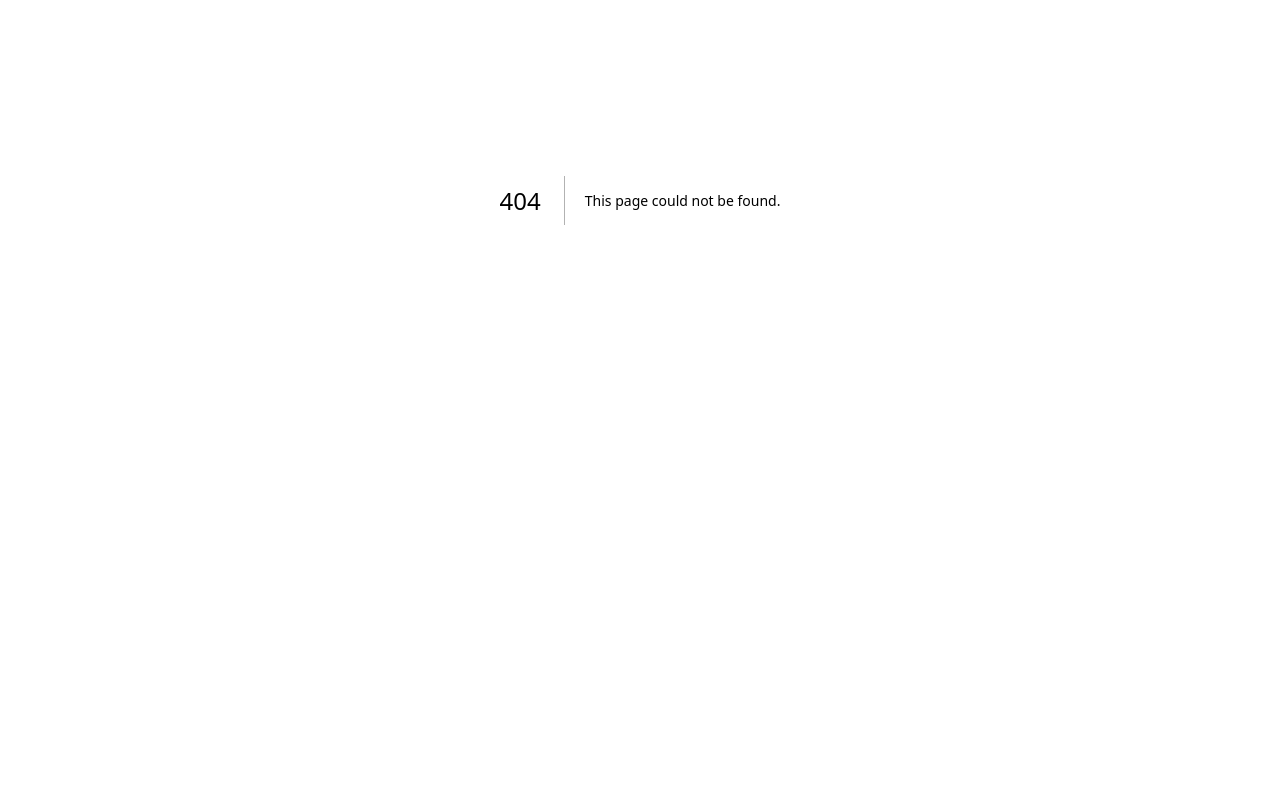
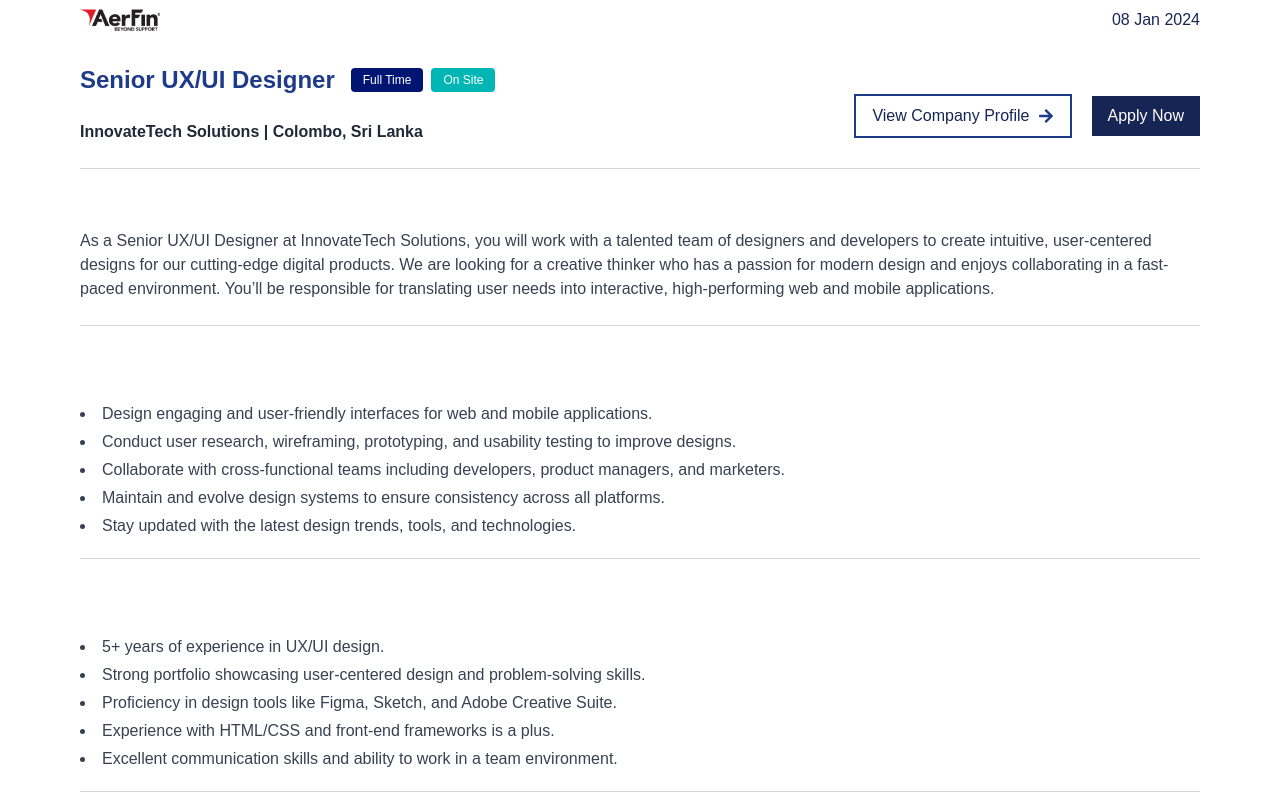
Before and after one commit to Miyuri15/skillscareers, a Next.js app: page /job/1 in a window 1280 px wide. Before the commit this address had no page. Shown: the part 200-1000 px from the top of the page. Before the commit the page ends 800 px from the top, so only its background shows below. Built offline with nearby package versions, Linux system fonts and the light colour scheme.

Commit message:
Single job details page done

```diff
--- a/components/SearchResults.js
+++ b/components/SearchResults.js
@@ -1,5 +1,6 @@
 // pages/SearchResults.js
 import React, { useState } from 'react';
+import Link from 'next/link';
 import FeaturedJobCard from '../components/FeaturedJobCard';
 
 // Mock data - Add 40+ jobs for testing
@@ -49,7 +50,11 @@ export default function SearchResults() {
 
         <div className="grid grid-cols-1 sm:grid-cols-2 md:grid-cols-3 lg:grid-cols-4 gap-6 mb-8">
           {currentJobs.map((job) => (
-            <FeaturedJobCard key={job.id} job={job} />
+            <Link key={job.id} href={`/job/${job.id}`}>
+
+                <FeaturedJobCard job={job} />
+
+            </Link>
           ))}
         </div>
 
--- /dev/null
+++ b/components/SimilarJobs.js
@@ -0,0 +1,91 @@
+import React, { useState } from 'react';
+import Link from 'next/link';
+import FeaturedJobCard from '../components/FeaturedJobCard';
+
+// Mock data - Add 40+ jobs for testing
+const jobsData = Array.from({ length: 20 }, (_, i) => ({
+  id: i + 1,
+  companyLogo: '/images/aerfin-logo.png',
+  companyName: 'AerFin',
+  title: 'Senior UX/UI Designer',
+  location: 'New York, NY',
+  datePosted: `0${(i % 9) + 1} Jan 2024`,
+}));
+
+const ITEMS_PER_PAGE = 4;
+
+export default function SimilarJobs() {
+  const [currentPage, setCurrentPage] = useState(1);
+
+  const totalPages = Math.ceil(jobsData.length / ITEMS_PER_PAGE);
+  const currentJobs = jobsData.slice(
+    (currentPage - 1) * ITEMS_PER_PAGE,
+    currentPage * ITEMS_PER_PAGE
+  );
+
+  const handlePrevPage = () => {
+    if (currentPage > 1) {
+      setCurrentPage(currentPage - 1);
+    }
+  };
+
+  const handleNextPage = () => {
+    if (currentPage < totalPages) {
+      setCurrentPage(currentPage + 1);
+    }
+  };
+
+  return (
+    <div className="mt-7 bg-gray-50 min-h-screen relative">
+      <div className="max-w-full mx-auto">
+        <div className="flex justify-between items-center mb-6 p-10">
+          <h2 className="mt-10 mb-5 text-2xl font-semibold text-blue-900">Similar Jobs</h2>
+          <div className="flex space-x-4">
+            <button className="px-4 py-2 text-blue-900 font-semibold hover:underline">View All</button>
+          </div>
+        </div>
+
+        <div className="relative flex items-center">
+          {/* Left Arrow */}
+          <button
+            onClick={handlePrevPage}
+            disabled={currentPage === 1}
+            className={`absolute left-0 z-10 px-4 py-2 bg-blue-600 text-white rounded-full hover:bg-blue-700 ${currentPage === 1 ? 'opacity-50 cursor-not-allowed' : ''}`}
+            aria-label="Previous page"
+          >
+            ←
+          </button>
+
+          {/* Job Cards */}
+          <div className="pl-10 pr-10 w-full grid grid-cols-1 sm:grid-cols-2 md:grid-cols-3 lg:grid-cols-4 gap-6 mb-8">
+            {currentJobs.map((job) => (
+              <Link key={job.id} href={`/job/${job.id}`}>
+                <FeaturedJobCard job={job} />
+              </Link>
+            ))}
+          </div>
+
+          {/* Right Arrow */}
+          <button
+            onClick={handleNextPage}
+            disabled={currentPage === totalPages}
+            className={`absolute right-0 z-10 px-4 py-2 bg-blue-600 text-white rounded-full hover:bg-blue-700 ${currentPage === totalPages ? 'opacity-50 cursor-not-allowed' : ''}`}
+            aria-label="Next page"
+          >
+            →
+          </button>
+        </div>
+
+        {/* Bullets for Page Indicators */}
+        <div className="flex justify-center items-center mt-4 space-x-2">
+          {Array.from({ length: totalPages }).map((_, index) => (
+            <div
+              key={index}
+              className={`w-3 h-3 rounded-full ${currentPage === index + 1 ? 'bg-blue-600' : 'bg-gray-300'}`}
+            ></div>
+          ))}
+        </div>
+      </div>
+    </div>
+  );
+}
--- /dev/null
+++ b/components/SingleJobDetails.js
@@ -0,0 +1,135 @@
+// components/SingleJobDetails.js
+import React from 'react';
+import Header from './Header';
+import Footer from './Footer';
+import Image from 'next/image';
+import { FaArrowRight } from 'react-icons/fa';
+import SimilarJobs from './SimilarJobs';
+
+
+
+const SingleJobDetails = () => {
+
+    const jobs = [
+        {
+          id: 1,
+          logo: '/images/AerFinLogo.png',
+          date: '08 Jan 2024',
+          title: 'Senior UX/UI Designer',
+          company: 'InnovateTech Solutions',
+          location: 'New York, NY',
+          description: 'Join our creative team to design intuitive user experiences and interfaces for cutting-edge tech solutions. Ideal for someone with a passion for modern design trends.',
+          employmentType: ['Full Time', 'On Site'],
+        },
+      ];
+
+
+  return (
+    <>
+    <Header/>
+
+    <div className="max-w-full mx-auto  bg-white shadow-md rounded-md">
+      <div className='p-20'>
+    {jobs.map((job) => (
+  <div className="flex items-center justify-between mb-8 mt-5">
+    {/* Left: Logo */}
+    <Image src="/images/AerFinLogo.png" alt="logo" width={80} height={40} />
+
+    {/* Right: Date */}
+    <p className="text-blue-950">{job.date}</p>
+  </div>
+))}
+      <div className="flex justify-between items-center">
+<div>
+<div className="flex items-center justify-between">
+  {/* Left: Job Title */}
+  <h1 className="text-2xl font-bold text-blue-900 mr-4">Senior UX/UI Designer</h1>
+
+  {/* Right: Buttons */}
+  <div className="flex space-x-2">
+    <span className="px-3 py-1 text-xs bg-[#001571] text-white rounded">Full Time</span>
+    <span className="px-3 py-1 text-xs bg-[#00B6B4] text-white rounded">On Site</span>
+  </div>
+</div>
+<div>
+          <p className="text-gray-800 font-semibold mt-6 mb-6">InnovateTech Solutions | Colombo, Sri Lanka</p>
+
+        </div>
+        </div>
+
+<div className="flex justify-between items-center">
+  <button className="px-4 py-2 mr-5 text-blue-950 border-2 border-blue-900 flex items-center space-x-2">
+    <span>View Company Profile</span>
+    <FaArrowRight className="text-blue-900" />
+  </button>
+
+  <button className="px-4 py-2 bg-blue-950 text-white">
+    Apply Now
+  </button>
+</div>
+      </div>
+
+      <div className="w-full border-t border-gray-300"></div>
+
+
+      <div className="mt-6 mb-6">
+        <h2 className="text-xl font-semibold mb-2">Job Description</h2>
+        <p className="text-gray-700 ">
+          As a Senior UX/UI Designer at InnovateTech Solutions, you will work with a talented team of designers and developers
+          to create intuitive, user-centered designs for our cutting-edge digital products. We are looking for a creative
+          thinker who has a passion for modern design and enjoys collaborating in a fast-paced environment. You’ll be
+          responsible for translating user needs into interactive, high-performing web and mobile applications.
+        </p>
+      </div>
+
+      <div className="mt-3 mb-3 w-full border-t border-gray-300"></div>
+
+
+      <div className="mt-6">
+        <h2 className="text-xl font-semibold mb-6">Key Responsibilities</h2>
+        <ul className="list-disc list-inside space-y-1 text-gray-700 mb-5">
+          <li>Design engaging and user-friendly interfaces for web and mobile applications.</li>
+          <li>Conduct user research, wireframing, prototyping, and usability testing to improve designs.</li>
+          <li>Collaborate with cross-functional teams including developers, product managers, and marketers.</li>
+          <li>Maintain and evolve design systems to ensure consistency across all platforms.</li>
+          <li>Stay updated with the latest design trends, tools, and technologies.</li>
+        </ul>
+      </div>
+
+      <div className="mt-3 mb-3 w-full border-t border-gray-300"></div>
+
+
+      <div className="mt-6 ">
+        <h2 className="text-xl font-semibold mb-6">Required Qualifications</h2>
+        <ul className="list-disc list-inside space-y-1 text-gray-700 mb-5">
+          <li>5+ years of experience in UX/UI design.</li>
+          <li>Strong portfolio showcasing user-centered design and problem-solving skills.</li>
+          <li>Proficiency in design tools like Figma, Sketch, and Adobe Creative Suite.</li>
+          <li>Experience with HTML/CSS and front-end frameworks is a plus.</li>
+          <li>Excellent communication skills and ability to work in a team environment.</li>
+        </ul>
+      </div>
+
+      <div className="mt-3 mb-3 w-full border-t border-gray-300"></div>
+
+
+      <div className="mt-6">
+        <h2 className="text-xl font-semibold mb-6">Perks & Benefits</h2>
+        <ul className="list-disc list-inside space-y-1 text-gray-700">
+          <li>Remote work flexibility.</li>
+          <li>Health, dental, and vision insurance.</li>
+          <li>401(k) plan with company match.</li>
+          <li>Professional development opportunities.</li>
+          <li>Flexible vacation policy.</li>
+        </ul>
+      </div>
+      </div>
+
+      <SimilarJobs/>
+    </div>
+    <Footer/>
+    </>
+  );
+};
+
+export default SingleJobDetails;
--- /dev/null
+++ b/pages/job/[id].js
@@ -0,0 +1,17 @@
+
+import { useRouter } from 'next/router';
+import SingleJobDetails from '../../components/SingleJobDetails';
+
+const JobDetailPage = () => {
+  const router = useRouter();
+  const { id } = router.query;
+
+  return (
+    <div>
+      {/* Here you can pass the job ID or any other props needed */}
+      <SingleJobDetails jobId={id} />
+    </div>
+  );
+};
+
+export default JobDetailPage;
```
Also changed, not shown: public/images/logo.png.
